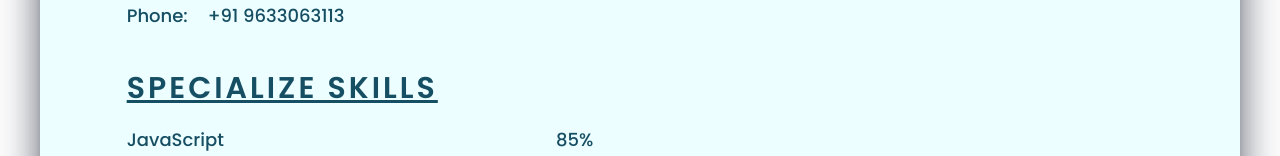
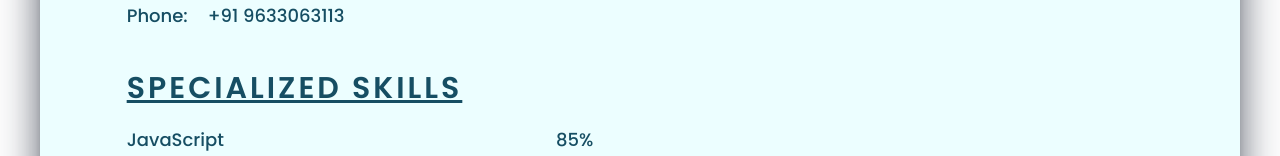
Before and after one commit to pranavpremanand/portfolio, a React (Create React App) app: page / in a window 1280 px wide. Shown: the part 1377-1533 px from the top of the page. Built offline with nearby package versions, Linux system fonts and the light colour scheme.

Commit message:
added changes

```diff
--- a/src/Components/About.jsx
+++ b/src/Components/About.jsx
@@ -34,7 +34,7 @@ const About = () => {
           </div>
           <div className="mt-10">
             <h1 className="text-2xl md:text-3xl font-bold uppercase tracking-widest underline mb-5">
-              Specialize Skills
+              Specialized Skills
             </h1>
             <div className="my-5">
               <div className="flex justify-between mb-1">
```
